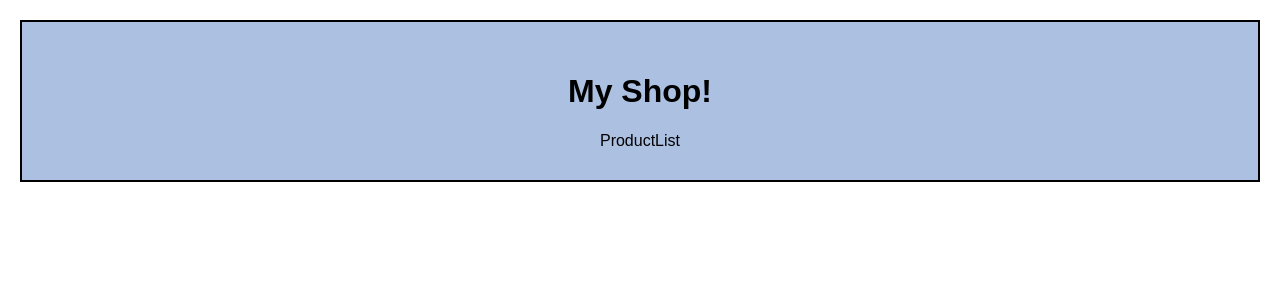
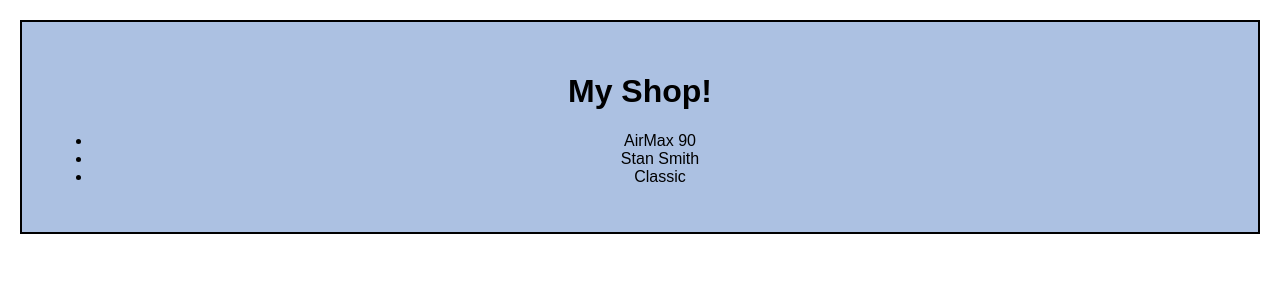
Before and after one commit to LewisYoul/hello-world-react, a React (Create React App) app: page / in a window 1280 px wide. Shown: the top 300 px of the page. Built offline with nearby package versions, Linux system fonts and the light colour scheme.

Commit message:
Passing test for number of li elements rendered

```diff
--- a/package.json
+++ b/package.json
@@ -15,6 +15,8 @@
   },
   "devDependencies": {
     "enzyme": "^3.3.0",
+    "enzyme-adapter-react-15": "^1.0.5",
+    "enzyme-adapter-react-16": "^1.1.1",
     "react-addons-test-utils": "^15.6.2"
   }
 }
--- a/src/components/ProductList.jsx
+++ b/src/components/ProductList.jsx
@@ -3,7 +3,15 @@
 
 const ProductList = (props) => {
   return(
-    <div>ProductList</div>
+    <ul>
+      {
+        props.products.map(product => (
+        <li key={product.id}>
+          {product.name}
+        </li>
+        ))
+      }
+    </ul>
   )
 }
 
```
Also changed, not shown: 2 other files (tests, documents, lock files or other folders).
